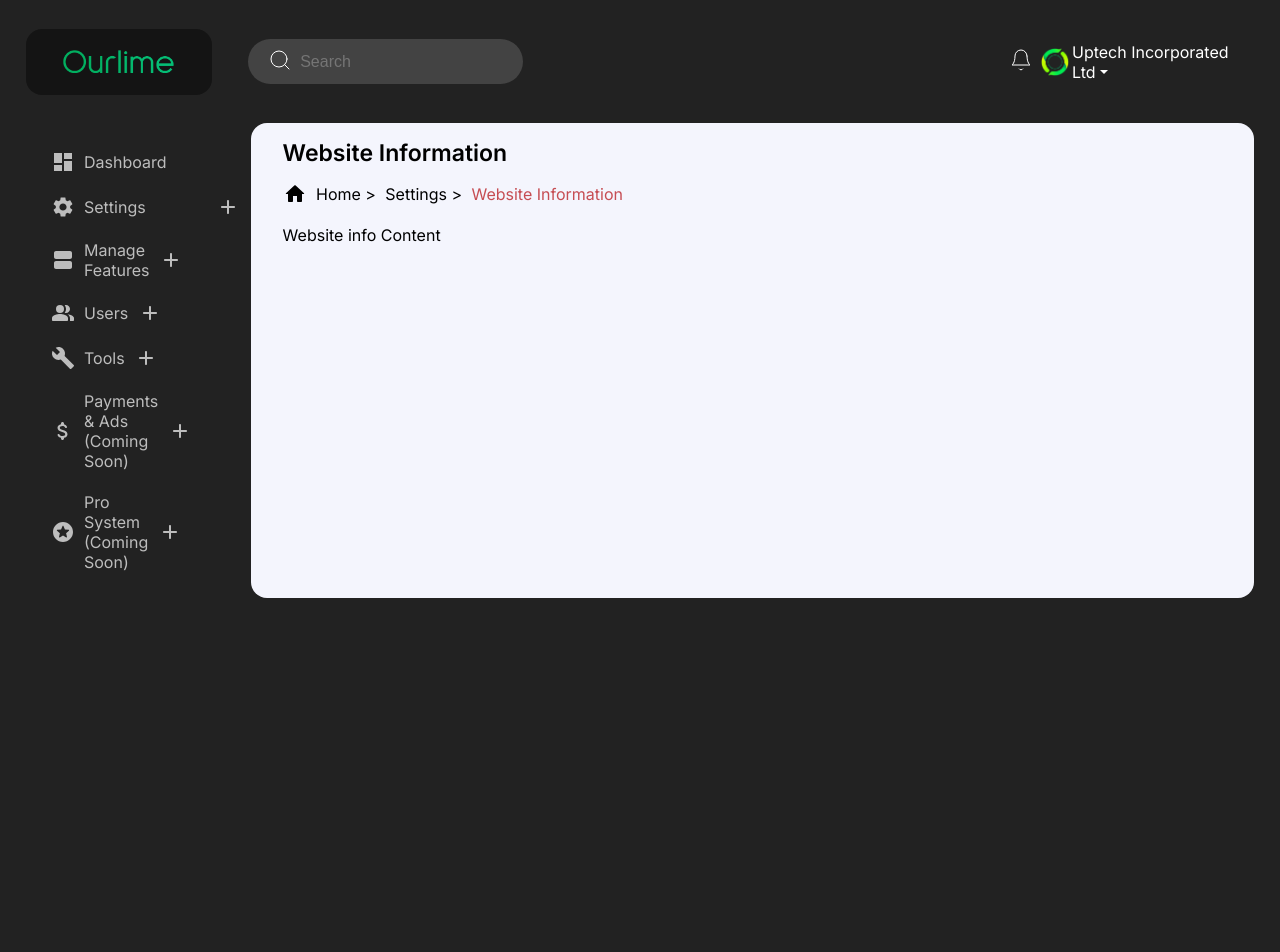
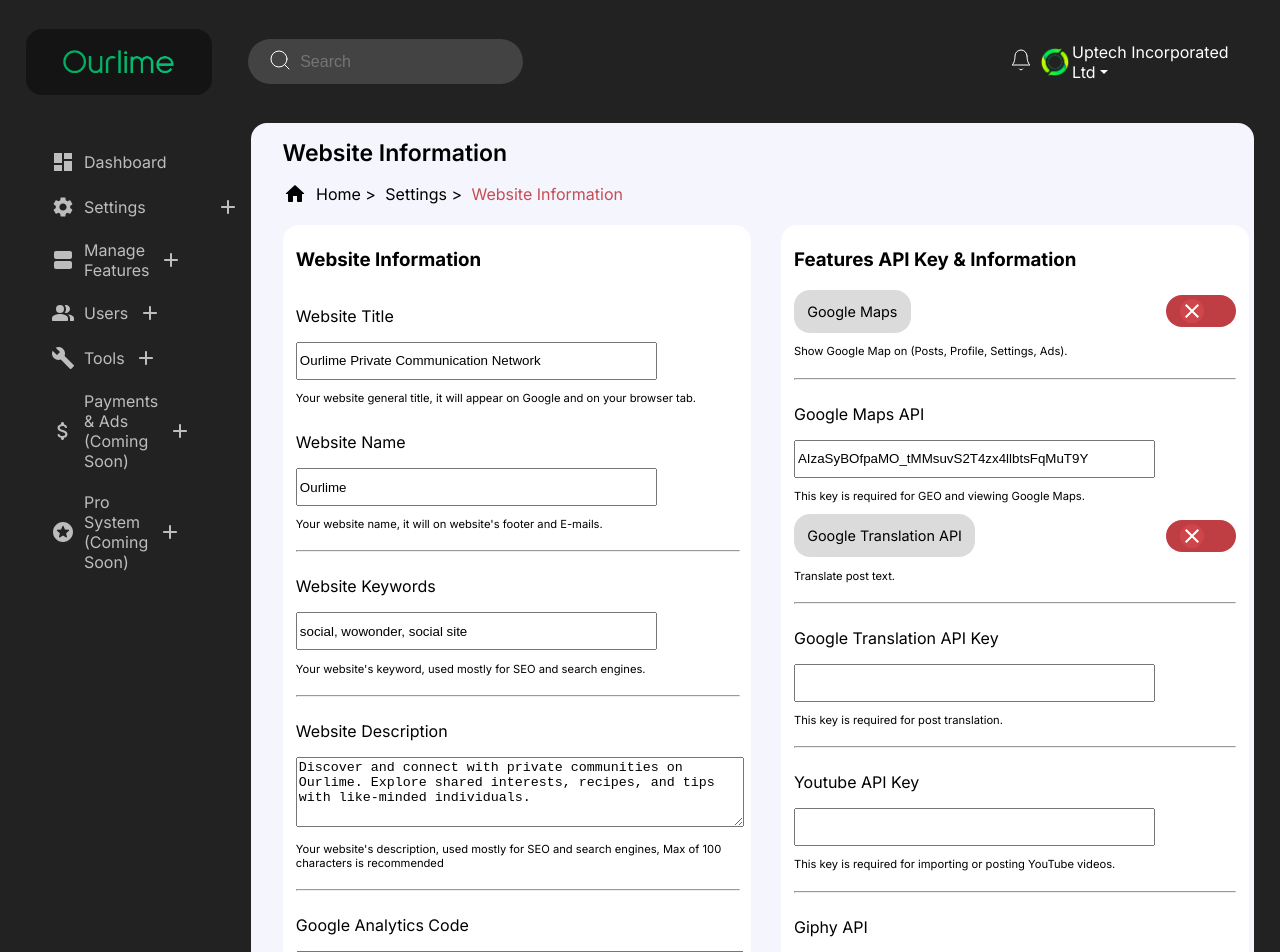
Before and after one commit to uptechinc/Ourlime_Website, a Next.js app: page /admin/settings/website-information in a window 1280 px wide. Shown: the top 952 px of the page. Before the commit the page ends 800 px from the top, so only its background shows below. Built offline with nearby package versions, Linux system fonts and the light colour scheme.

Commit message:
Website Information Layout

```diff
--- a/components/admin/settings/GeneralConfiguration.tsx
+++ b/components/admin/settings/GeneralConfiguration.tsx
@@ -6,7 +6,7 @@ import SwitchButton from '../SwitchButton';
 export default function GeneralConfiguration() {
 
   return (
-    <div className="general-configuration">
+    <div className="general-configuration main-layout">
       <div className="left">
         <div className="general-config button-layout">
           <h3>General Configuration</h3>
--- a/components/admin/settings/WebsiteInformation.tsx
+++ b/components/admin/settings/WebsiteInformation.tsx
@@ -1,8 +1,111 @@
+import SwitchButton from "../SwitchButton";
 
 export default function WebsiteInformation() {
   return (
-    <div>
-      Website info Content
+    <div className="website-information main-layout">
+      <div className="left">
+        <div className="other-config button-layout">
+          <h3>Website Information</h3>
+
+          <div className="wrapper">
+            <div className="input-data">
+              <p className='sub-heading'>Website Title</p>
+              <input type="text" value="Ourlime Private Communication Network" />
+              <p className="bottom">Your website general title, it will appear on Google and on your browser tab.</p>
+            </div>
+
+            <div className="input-data">
+              <p className='sub-heading'>Website Name</p>
+              <input type="text" value="Ourlime"/>
+              <p className="bottom">Your website name, it will on website's footer and E-mails.</p>
+            </div>
+
+            <hr />
+
+            <div className="input-data">
+              <p className='sub-heading'>Website Keywords</p>
+              <input type="text" value="social, wowonder, social site"/>
+              <p className="bottom">Your website's keyword, used mostly for SEO and search engines.</p>
+            </div>
+
+            <hr />
+
+            <div className="input-data">
+              <p className='sub-heading'>Website Description</p>
+              <textarea value="Discover and connect with private communities on Ourlime. Explore shared interests, recipes, and tips with like-minded individuals."/>
+              <p className="bottom">Your website's description, used mostly for SEO and search engines, Max of 100 characters is recommended</p>
+            </div>
+
+            <hr />
+
+            <div className="input-data">
+              <p className='sub-heading'>Google Analytics Code</p>
+              <textarea style={{width: "100%", height: '4rem'}} />
+              <p className="bottom">Paste your full Google Analytics Code here to track traffic.</p>
+            </div>
+
+          </div>
+
+
+        </div>
+
+      </div>
+
+      <div className="right">
+        <div className="general-config button-layout">
+          <h3>Features API Key & Information</h3>
+
+          <div className="wrapper">
+            <div className="top">
+              <span>Google Maps</span>
+              <SwitchButton />
+            </div>
+            <p className="bottom">Show Google Map on (Posts, Profile, Settings, Ads).</p>
+          </div>
+
+          <hr />
+
+          <div className="wrapper input-data">
+              <p className='sub-heading'>Google Maps API</p>
+              <input type="text" value="AIzaSyBOfpaMO_tMMsuvS2T4zx4llbtsFqMuT9Y"/>
+              <p className="bottom">This key is required for GEO and viewing Google Maps.</p>
+          </div>
+
+          <div className="wrapper">
+            <div className="top">
+              <span>Google Translation API</span>
+              <SwitchButton />
+            </div>
+            <p className="bottom">Translate post text.</p>
+          </div>
+
+          <hr />
+
+          <div className="wrapper input-data">
+              <p className='sub-heading'>Google Translation API Key</p>
+              <input type="text" value=""/>
+              <p className="bottom">This key is required for post translation.</p>
+          </div>
+
+          <hr />
+
+          <div className="wrapper input-data">
+              <p className='sub-heading'>Youtube API Key</p>
+              <input type="text" value=""/>
+              <p className="bottom">This key is required for importing or posting YouTube videos.</p>
+          </div>
+
+          <hr />
+
+          <div className="wrapper input-data">
+              <p className='sub-heading'>Giphy API</p>
+              <input type="text" value="420d477a542b4287b2bf91ac134ae041"/>
+              <p className="bottom">This key is required for GIFs in messages, posts and comments.</p>
+          </div>
+
+        </div>
+
+      </div>
     </div>
   )
 }
--- a/styles/components/admin/styles.css
+++ b/styles/components/admin/styles.css
@@ -222,47 +222,40 @@ main .layout .visualization, main .dashboard .visualization {
   border-radius: 1rem;
   padding: 3%;
 }
-main .general-configuration {
+main .main-layout {
   display: flex;
   flex-direction: row;
   justify-content: space-between;
 }
-main .general-configuration .left, main .general-configuration .right {
+main .main-layout .left, main .main-layout .right {
   width: 47%;
 }
-main .general-configuration .left .button-layout, main .general-configuration .right .button-layout {
+main .main-layout .left .button-layout, main .main-layout .right .button-layout {
   margin-bottom: 5%;
   background-color: white;
   padding: 1% 3%;
   border-radius: 1rem;
   width: 100%;
 }
-main .general-configuration .left .button-layout .wrapper, main .general-configuration .right .button-layout .wrapper {
+main .main-layout .left .button-layout .wrapper, main .main-layout .right .button-layout .wrapper {
   display: flex;
   flex-direction: column;
 }
-main .general-configuration .left .button-layout .wrapper .sub-heading, main .general-configuration .right .button-layout .wrapper .sub-heading {
+main .main-layout .left .button-layout .wrapper .sub-heading, main .main-layout .right .button-layout .wrapper .sub-heading {
   font-weight: 400;
 }
-main .general-configuration .left .button-layout .wrapper input, main .general-configuration .right .button-layout .wrapper input {
-  height: 2rem;
-  width: 80%;
-}
-main .general-configuration .left .button-layout .wrapper span, main .general-configuration .right .button-layout .wrapper span {
-  font-size: 0.9rem;
-}
-main .general-configuration .left .button-layout .wrapper .top, main .general-configuration .right .button-layout .wrapper .top {
+main .main-layout .left .button-layout .wrapper .top, main .main-layout .right .button-layout .wrapper .top {
   display: flex;
   flex-direction: row;
   align-items: center;
   justify-content: space-between;
 }
-main .general-configuration .left .button-layout .wrapper .top span, main .general-configuration .right .button-layout .wrapper .top span {
+main .main-layout .left .button-layout .wrapper .top span, main .main-layout .right .button-layout .wrapper .top span {
   background-color: rgb(219, 219, 219);
   padding: 3%;
   border-radius: 1rem;
 }
-main .general-configuration .left .button-layout .wrapper .top .switch, main .general-configuration .right .button-layout .wrapper .top .switch {
+main .main-layout .left .button-layout .wrapper .top .switch, main .main-layout .right .button-layout .wrapper .top .switch {
   background-color: #be3e44;
   border-radius: 5rem;
   width: 3.5rem;
@@ -272,13 +265,13 @@ main .general-configuration .left .button-layout .wrapper .top .switch, main .ge
   padding-left: 3%;
   cursor: pointer;
 }
-main .general-configuration .left .button-layout .wrapper .top .switch .button, main .general-configuration .right .button-layout .wrapper .top .switch .button {
+main .main-layout .left .button-layout .wrapper .top .switch .button, main .main-layout .right .button-layout .wrapper .top .switch .button {
   border-radius: 50%;
   background-color: #ce464a;
   color: white;
   animation: slideLeft 0.2s ease-out forwards;
 }
-main .general-configuration .left .button-layout .wrapper .top .switch .switched, main .general-configuration .right .button-layout .wrapper .top .switch .switched {
+main .main-layout .left .button-layout .wrapper .top .switch .switched, main .main-layout .right .button-layout .wrapper .top .switch .switched {
   background-color: #1abc9c;
   border-radius: 50%;
   color: white;
@@ -300,14 +293,25 @@ main .general-configuration .left .button-layout .wrapper .top .switch .switched
     transform: translateX(0%);
   }
 }
-main .general-configuration .left .button-layout .wrapper .top .switchedBackground, main .general-configuration .right .button-layout .wrapper .top .switchedBackground {
+main .main-layout .left .button-layout .wrapper .top .switchedBackground, main .main-layout .right .button-layout .wrapper .top .switchedBackground {
   background-color: #16a085;
 }
-main .general-configuration .left .button-layout .wrapper .bottom, main .general-configuration .right .button-layout .wrapper .bottom {
+main .main-layout .left .button-layout .wrapper .bottom, main .main-layout .right .button-layout .wrapper .bottom {
   font-size: 0.7rem;
 }
-main .general-configuration .left .button-layout .wrapper hr, main .general-configuration .right .button-layout .wrapper hr {
+main .main-layout .left .button-layout .wrapper hr, main .main-layout .right .button-layout .wrapper hr {
   width: 100%;
+}
+main .main-layout .left input, main .main-layout .right input {
+  height: 2rem;
+  width: 80%;
+}
+main .main-layout .left span, main .main-layout .right span {
+  font-size: 0.9rem;
+}
+main .main-layout .left textarea, main .main-layout .right textarea {
+  width: 100%;
+  height: 4rem;
 }
 @media (max-width: 768px) {
   main .dashboard .stats {
--- a/styles/components/admin/styles.scss
+++ b/styles/components/admin/styles.scss
@@ -246,10 +246,11 @@ main{
 
     }
 
-    .general-configuration{
+    .main-layout{
         display: flex;
         flex-direction: row;
         justify-content: space-between;
+
         .left, .right{
             width: 47%;
 
@@ -265,13 +266,7 @@ main{
                     .sub-heading{
                         font-weight: 400;
                     }
-                    input{
-                        height: 2rem;
-                        width: 80%;
-                    }
-                    span{
-                        font-size: 0.9rem;
-                    }
+
                     .top{
                         display: flex;
                         flex-direction: row;
@@ -337,6 +332,21 @@ main{
                 }
             }
 
+            input{
+                height: 2rem;
+                width: 80%;
+            }
+            span{
+                font-size: 0.9rem;
+            }
+
+            textarea{
+                width: 100%;
+                height: 4rem;
+            }
+
+
+
         }
     }
 
```
Also changed, not shown: 1 other file (tests, documents, lock files or other folders).
